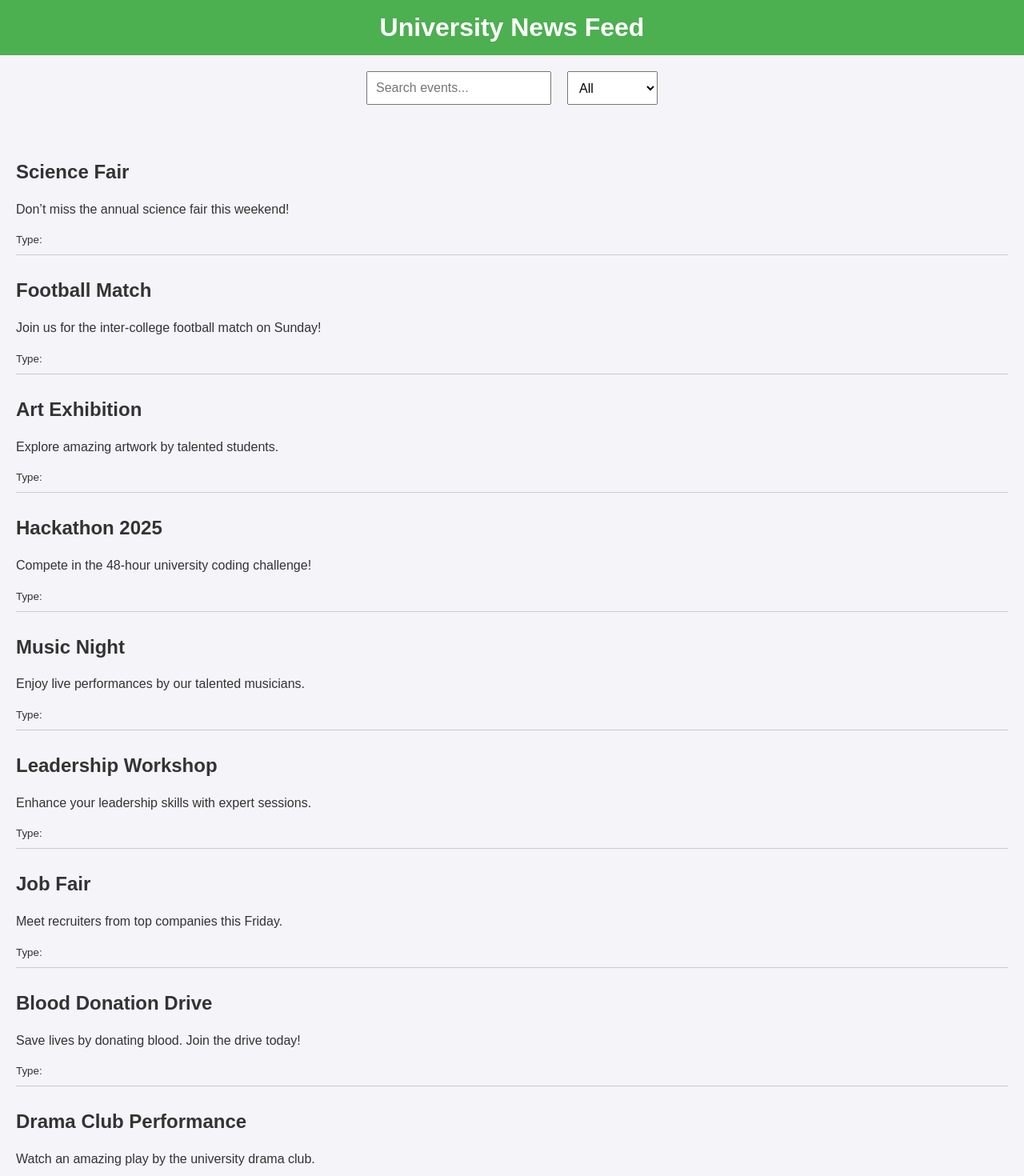
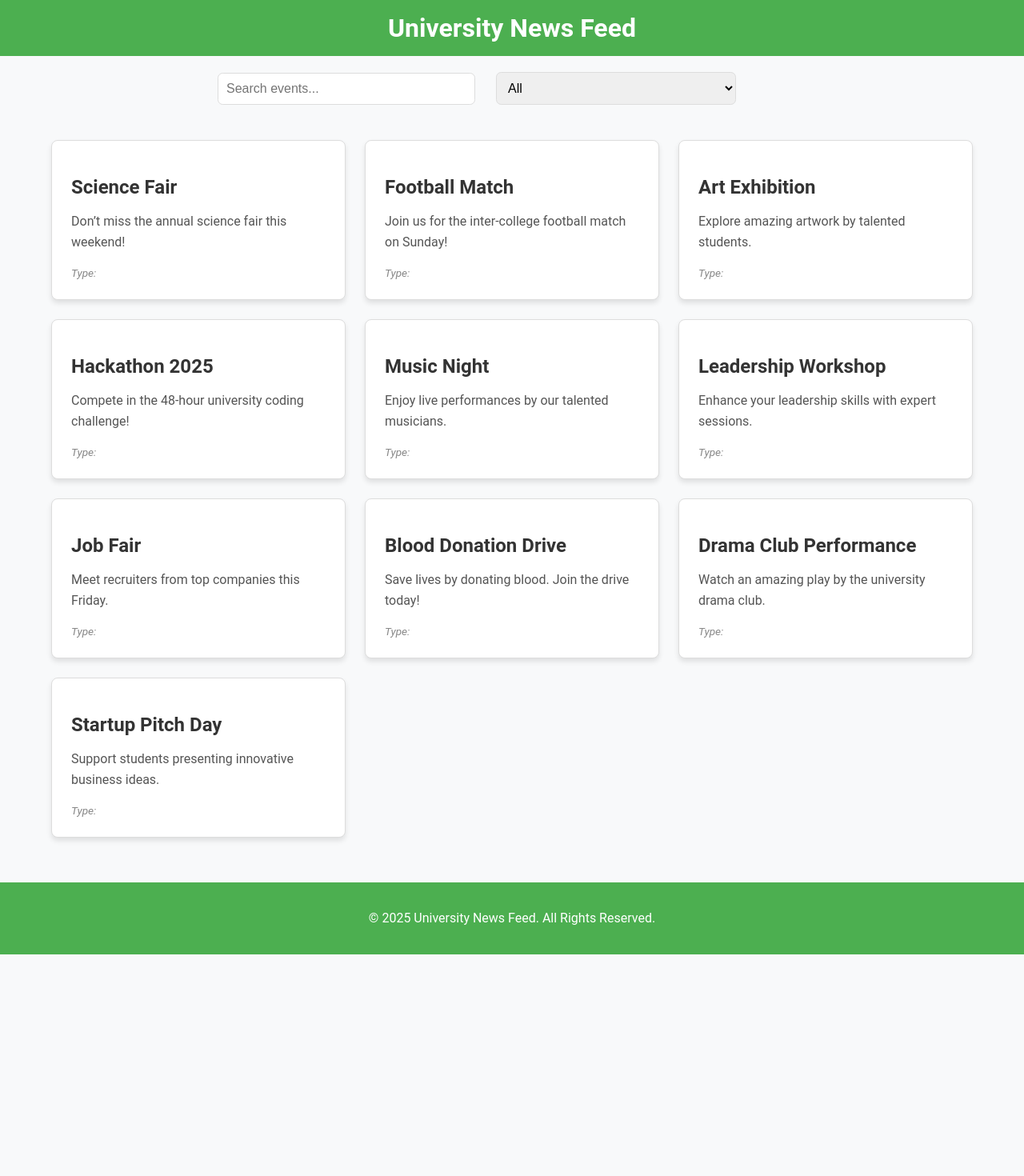
Before and after one commit to ediomoeffiong/university_news_feed_project, a React (Create React App) app: page / in a window 1280 px wide. Shown: the top 1470 px of the page at 80% size. After the commit the page ends 1193 px from the top, so only its background shows below. Built offline with nearby package versions, Linux system fonts and the light colour scheme.

Commit message:
Added styles
Added styles to events section for improved UI/UX

```diff
--- a/src/App.css
+++ b/src/App.css
@@ -1,15 +1,89 @@
+/* General Styles */
+body {
+  margin: 0;
+  font-family: 'Roboto', sans-serif;
+  background-color: #f8f9fa;
+  color: #212529;
+}
+
+/* Header */
+header {
+  background-color: #4CAF50;
+  color: white;
+  padding: 1.5rem 1rem;
+  text-align: center;
+  font-size: 2rem;
+  font-weight: bold;
+}
+
+/* Controls Section */
 .controls {
-    display: flex;
-    gap: 10px;
-    margin: 20px;
-  }
+  display: flex;
+  justify-content: space-between;
+  align-items: center;
+  gap: 1rem;
+  margin: 1.5rem auto;
+  max-width: 90%;
+}
 
-  input, select {
-    padding: 10px;
-    font-size: 16px;
-  }
+input,
+select {
+  padding: 0.8rem;
+  font-size: 1rem;
+  border: 1px solid #ddd;
+  border-radius: 0.4rem;
+  width: 100%;
+  max-width: 300px;
+}
 
-  .event {
-    border-bottom: 1px solid #ccc;
-    padding: 10px 0;
-  }
+/* Events Section */
+main {
+  max-width: 90%;
+  margin: 0 auto;
+  padding: 1.5rem 0;
+  display: grid;
+  grid-template-columns: repeat(auto-fit, minmax(300px, 1fr));
+  gap: 1.5rem;
+}
+
+.event {
+  background-color: white;
+  padding: 1.5rem;
+  border: 1px solid #ddd;
+  border-radius: 0.5rem;
+  box-shadow: 0 4px 6px rgba(0, 0, 0, 0.1);
+  transition: transform 0.3s ease, box-shadow 0.3s ease;
+}
+
+.event:hover {
+  transform: translateY(-5px);
+  box-shadow: 0 8px 15px rgba(0, 0, 0, 0.2);
+}
+
+.event h2 {
+  font-size: 1.5rem;
+  margin-bottom: 0.5rem;
+  color: #333;
+}
+
+.event p {
+  font-size: 1rem;
+  line-height: 1.6;
+  margin-bottom: 1rem;
+  color: #555;
+}
+
+.event small {
+  font-size: 0.85rem;
+  color: #888;
+  font-style: italic;
+}
+
+/* Footer */
+footer {
+  text-align: center;
+  padding: 1rem;
+  background-color: #4CAF50;
+  color: white;
+  margin-top: 2rem;
+}
--- a/src/components/Footer.js
+++ b/src/components/Footer.js
@@ -1,18 +1,11 @@
 import React from 'react';
 
 function Footer() {
-  return (
-    <footer style={footerStyle}>
-      <p>&copy; 2025 University News Feed. All rights reserved.</p>
-    </footer>
-  );
+    return (
+        <footer>
+            <p>&copy; 2025 University News Feed. All Rights Reserved.</p>
+        </footer>
+    );
 }
 
-const footerStyle = {
-  textAlign: 'center',
-  padding: '1rem',
-  backgroundColor: '#4CAF50',
-  color: 'white',
-};
-
 export default Footer;
--- a/src/components/NewsList.js
+++ b/src/components/NewsList.js
@@ -2,9 +2,9 @@ import React from 'react';
 
 function NewsList({ filteredEvents }) {
   return (
-    <main style={newsListStyle}>
+    <main>
       {filteredEvents.map((event) => (
-        <div key={event.id} style={eventStyle}>
+        <div key={event.id} className="event">
           <h2>{event.title}</h2>
           <p>{event.description}</p>
           <small>Type: {event.type}</small>
@@ -14,13 +14,4 @@ function NewsList({ filteredEvents }) {
   );
 }
 
-const newsListStyle = {
-  padding: '20px',
-};
-
-const eventStyle = {
-  borderBottom: '1px solid #ccc',
-  padding: '10px 0',
-};
-
 export default NewsList;
```
